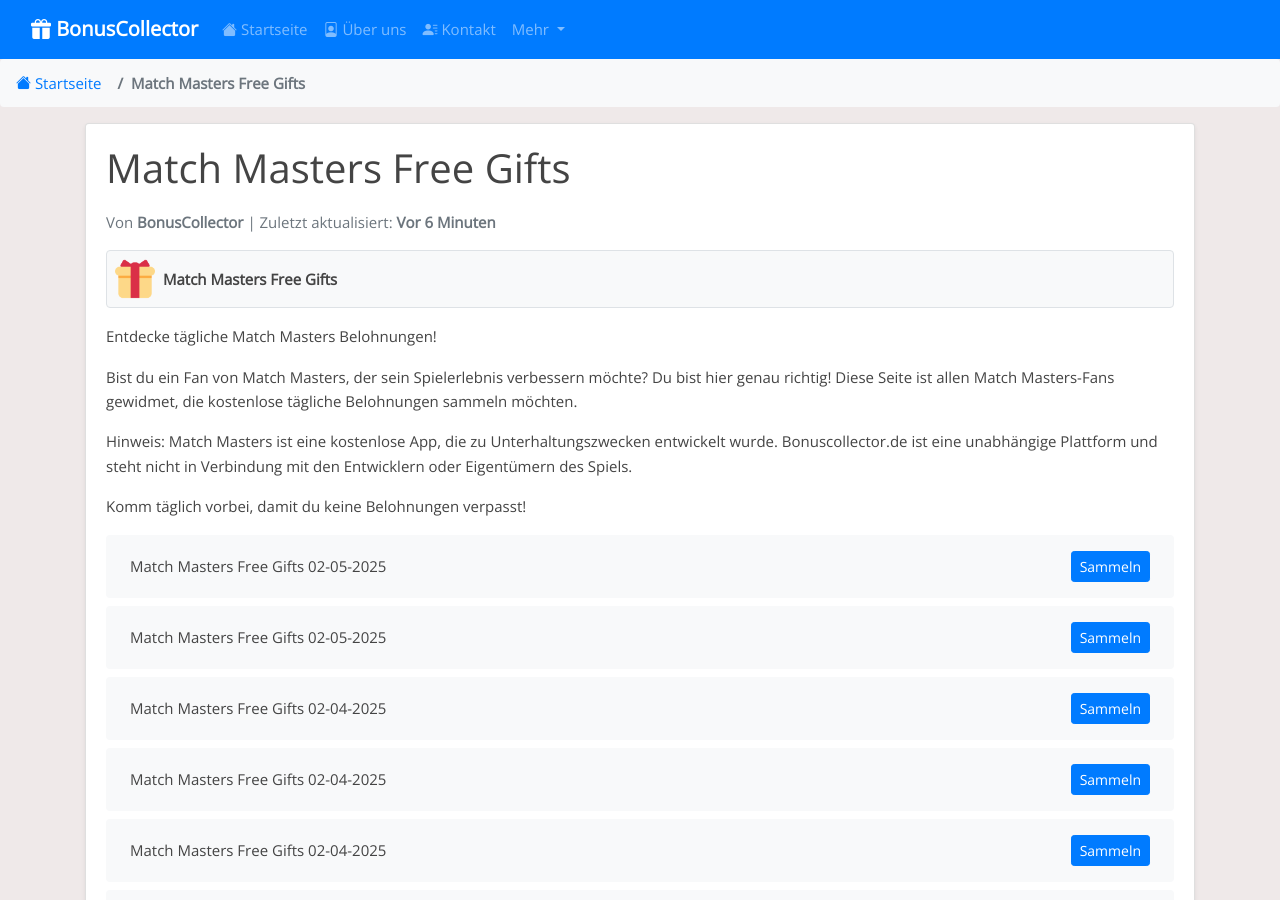
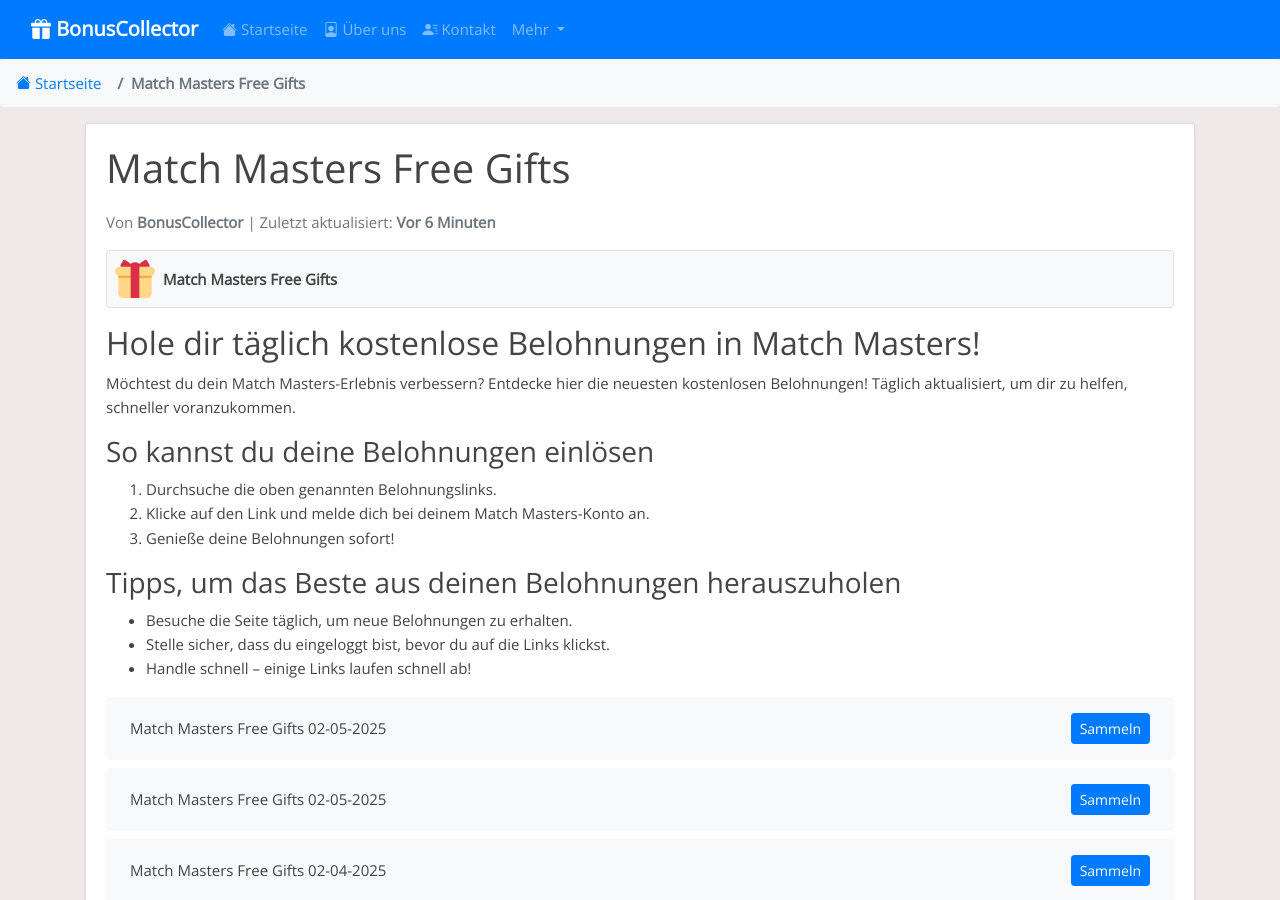
Before and after one commit to Prollad99/bs-de, a Jekyll site: the page built from _posts/2025-01-18-match-masters.md, in a window 1280 px wide and 900 px high. Built offline with Jekyll 4.4.1, drawn with Linux system fonts in a browser that asks for light colours; some of the changed text lies outside the part shown.

Commit message:
Aktualisiere match-masters-Belohnungslinks, Inhalte und Änderungsdatum

```diff
--- a/_includes/match-masters_footer.html
+++ b/_includes/match-masters_footer.html
@@ -1,22 +1,7 @@
-### So beanspruchst du deine Match Masters Belohnungen
+<h3>Warum du unsere Match Masters-Updates folgen solltest</h3>
 
+<p>Wir bieten täglich die neuesten Belohnungslinks aus offiziellen Match Masters-Aktionen. So bleibst du immer auf dem neuesten Stand. Speichere diese Seite für schnellen Zugriff.</p>
 
-1. Durchsuche die obigen Belohnungslinks und wähle die aus, die du beanspruchen möchtest.
+<h4>Hinweis:</h4>
 
-2. Klicke auf einen Link, um zur Match Masters-App oder -Website weitergeleitet zu werden.
-
-3. Melde dich an deinem Konto an, falls du dazu aufgefordert wirst.
-
-4. Deine Belohnung (kostenlose Spins, Münzen, Chips oder Boni) wird deinem Konto hinzugefügt.
-
-
-**Tipps zum Beanspruchen von Belohnungen:**
-
-- Stelle sicher, dass du in deinem Match Masters-Konto angemeldet bist, bevor du auf die Links klickst.
-
-- Die meisten Links können nur einmal beansprucht werden. Schaue also täglich für neue vorbei.
-
-- Wenn ein Link nicht funktioniert, ist er möglicherweise abgelaufen. Beanspruche deine Belohnungen so schnell wie möglich.
-
-
-Viel Spaß beim Sammeln deiner Belohnungen und beim Spielen von Match Masters!
+<p>Diese Seite ist nicht mit den offiziellen Entwicklern von Match Masters verbunden. Alle Belohnungen stammen aus öffentlichen Quellen.</p>
--- a/_includes/match-masters_post.html
+++ b/_includes/match-masters_post.html
@@ -1,10 +1,27 @@
-Entdecke tägliche Match Masters Belohnungen!
+<h2>Hole dir täglich kostenlose Belohnungen in Match Masters!</h2>
 
+<p>Möchtest du dein Match Masters-Erlebnis verbessern? Entdecke hier die neuesten kostenlosen Belohnungen! Täglich aktualisiert, um dir zu helfen, schneller voranzukommen.</p>
 
-Bist du ein Fan von Match Masters, der sein Spielerlebnis verbessern möchte? Du bist hier genau richtig! Diese Seite ist allen Match Masters-Fans gewidmet, die kostenlose tägliche Belohnungen sammeln möchten.
+<h3>So kannst du deine Belohnungen einlösen</h3>
 
+<ol>
 
-Hinweis: Match Masters ist eine kostenlose App, die zu Unterhaltungszwecken entwickelt wurde. Bonuscollector.de ist eine unabhängige Plattform und steht nicht in Verbindung mit den Entwicklern oder Eigentümern des Spiels.
+  <li>Durchsuche die oben genannten Belohnungslinks.</li>
 
+  <li>Klicke auf den Link und melde dich bei deinem Match Masters-Konto an.</li>
 
-Komm täglich vorbei, damit du keine Belohnungen verpasst!
+  <li>Genieße deine Belohnungen sofort!</li>
+
+</ol>
+
+<h3>Tipps, um das Beste aus deinen Belohnungen herauszuholen</h3>
+
+<ul>
+
+  <li>Besuche die Seite täglich, um neue Belohnungen zu erhalten.</li>
+
+  <li>Stelle sicher, dass du eingeloggt bist, bevor du auf die Links klickst.</li>
+
+  <li>Handle schnell – einige Links laufen schnell ab!</li>
+
+</ul>
```
